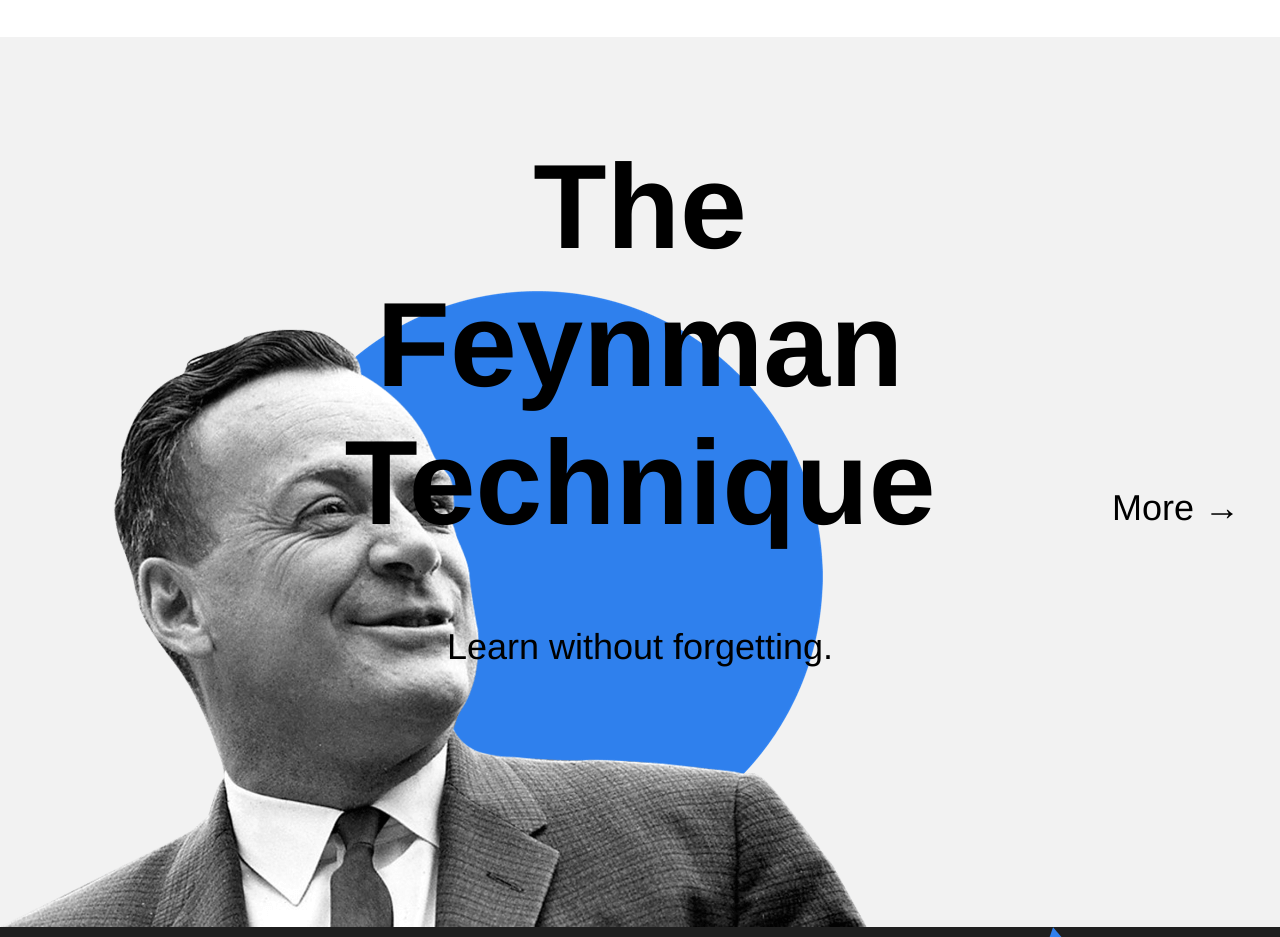
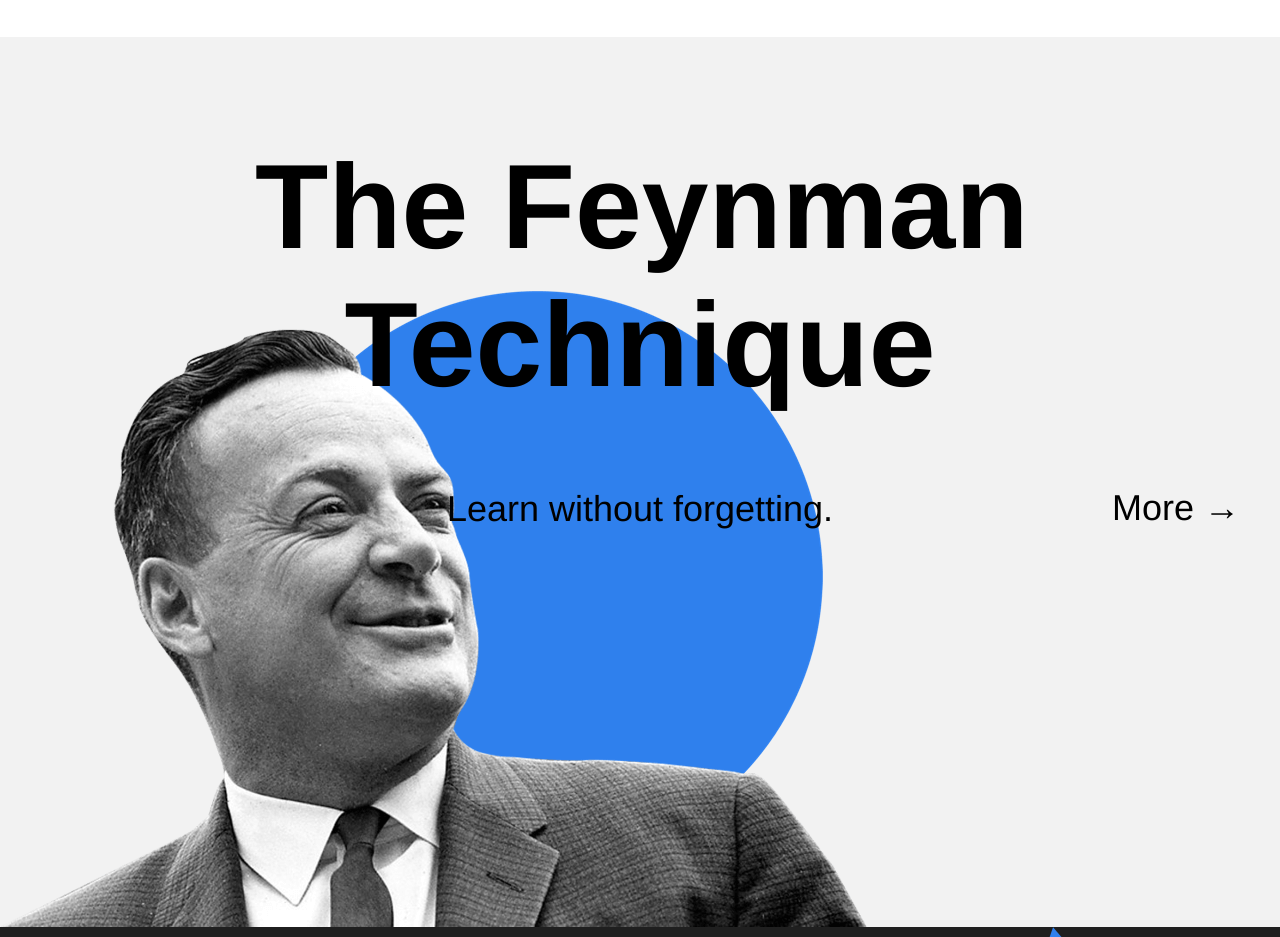
Before and after one commit to jimiryquai/web_project_1, a plain HTML site: page index.html in a window 1280 px wide. Shown: the part 2180-3117 px from the top of the page. Drawn offline with Linux system fonts and the light colour scheme.

Commit message:
Update index.html

```diff
--- a/index.html
+++ b/index.html
@@ -85,7 +85,7 @@
       </ul>
     </section>
     <section class="feynman">
-      <h2 class="feynman__title">The Feynman Technique</h2>
+      <h2 class="feynman__title">The&nbsp;Feynman Technique</h2>
       <h3 class="feynman__subtitle">Learn without forgetting.</h3>
       <a href="#" class="feynman__link">More &#8594;</a>
     </section>
```
